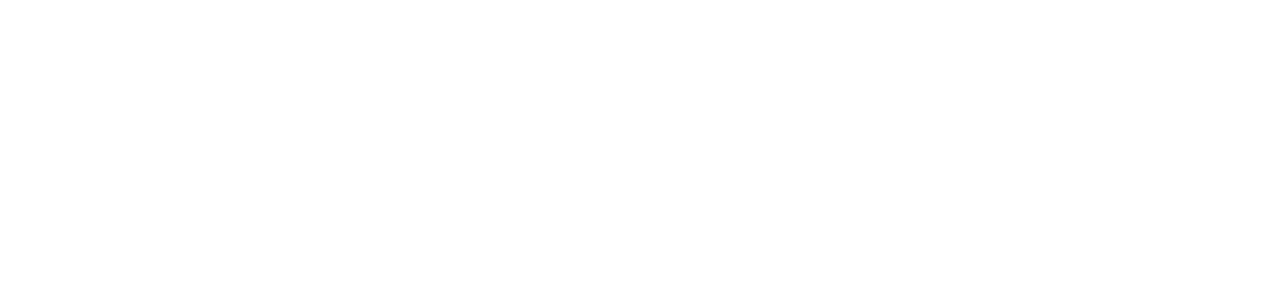
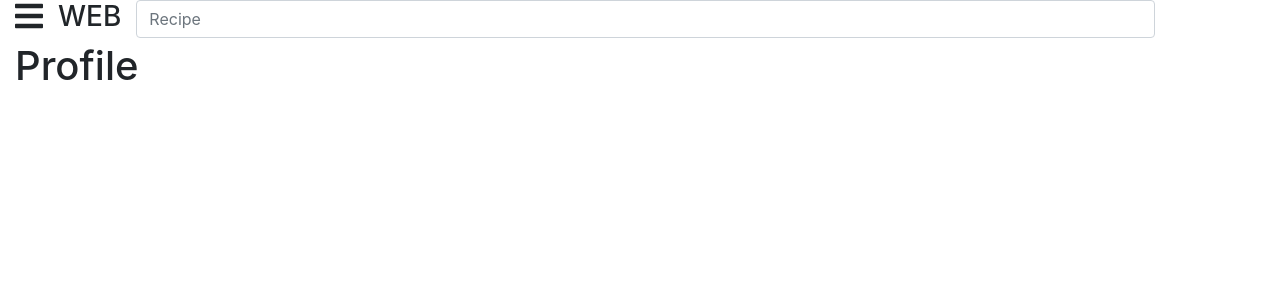
Before and after one commit to rossfrank/wbdv-sp21-recipe-planner, a React (Create React App) app: page /recipe/profile in a window 1280 px wide. Shown: the top 300 px of the page. Built offline with nearby package versions, Linux system fonts and the light colour scheme.

Commit message:
add basic file structure

```diff
--- a/src/App.js
+++ b/src/App.js
@@ -1,5 +1,6 @@
 import {BrowserRouter, Route} from "react-router-dom";
 import Home from "./components/home"
+import RecipeManager from "./components/recipe-manager";
 
 function App() {
   return (
@@ -8,6 +9,9 @@
             <Route path="/" exact={true}>
                 <Home/>
             </Route>
+            <Route path="/recipe">
+                <RecipeManager />
+            </Route>
         </div>
       </BrowserRouter>
   );
--- a/src/components/home.js
+++ b/src/components/home.js
@@ -5,8 +5,11 @@
     <>
         <h1>Home</h1>
         <div className="list-group">
-            <Link to="/recipe/recipe-profile">
-                Recipe Profile
+            <Link className="list-group-item" to="/recipe/recipe">
+                Recipe
+            </Link>
+            <Link className="list-group-item" to="/recipe/profile">
+                Profile
             </Link>
         </div>
     </>
--- /dev/null
+++ b/src/components/profile/profile.js
@@ -0,0 +1,17 @@
+import React from 'react'
+
+export default class Profile extends React.Component {
+
+    constructor(props) {
+        super(props)
+        console.log(props)
+    }
+
+    render() {
+        return(
+            <div>
+                <h1>Profile</h1>
+            </div>
+        )
+    }
+}
--- /dev/null
+++ b/src/components/recipe-manager.js
@@ -0,0 +1,40 @@
+import React from 'react'
+import {Route} from "react-router-dom";
+import Profile from "./profile/profile";
+import Recipe from "./recipe/recipe";
+
+class RecipeManager extends React.Component {
+
+    constructor(props) {
+        super(props)
+        console.log(props)
+    }
+
+    render() {
+        return(
+            <div>
+                <div className="container p-0 m-0">
+                    <div className="row">
+                        <div className="col-sm-auto">
+                            <i className="fas fa fa-2x fa-bars"/>
+                        </div>
+                        <div className="d-none d-lg-table-cell">
+                            <h3>WEB</h3>
+                        </div>
+                        <div className="col">
+                            <input className="form-control" placeholder="Recipe"/>
+                        </div>
+                    </div>
+                </div>
+                <Route path="/recipe/profile" exact={true}>
+                    <Profile/>
+                </Route>
+                <Route path="/recipe/recipe" exact={true}>
+                    <Recipe/>
+                </Route>
+            </div>
+        )
+    }
+}
+
+export default RecipeManager
--- /dev/null
+++ b/src/components/recipe/recipe.js
@@ -0,0 +1,17 @@
+import React from 'react'
+
+export default class Recipe extends React.Component {
+
+    constructor(props) {
+        super(props)
+        console.log(props)
+    }
+
+    render() {
+        return(
+            <div>
+                <h1>Recipe</h1>
+            </div>
+        )
+    }
+}
```
Also changed, not shown: src/components/profile/profile.css (added), src/components/recipe/recipe.css (added).
